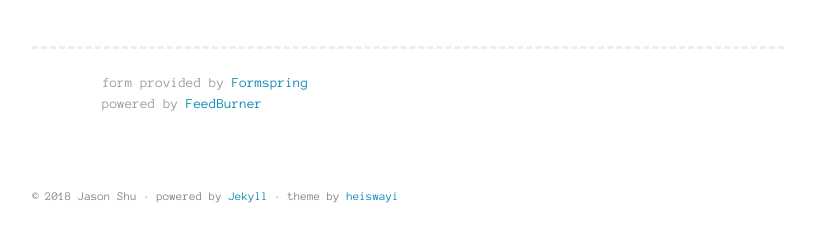
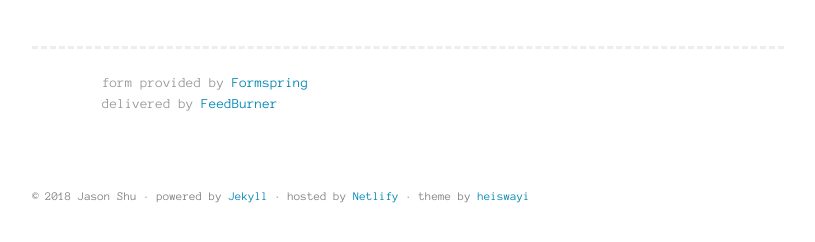
Before and after one commit to j4sonshu/likemagic, a Jekyll site: the page built from subscribe.md, in a window 1280 px wide. Shown: the part 231-473 px from the top of the page, without its empty margins (232-1047 px from the left). Built offline with Jekyll 4.4.1, drawn with Linux system fonts in a browser that asks for light colours.

Commit message:
netlify footer

```diff
--- a/_includes/footer.html
+++ b/_includes/footer.html
@@ -2,7 +2,8 @@
   <div class="container">
     <small class="block">&copy; {{ site.time | date: '%Y' }} {{ site.author.name }}</a> &middot; powered by
       <a href="https://jekyllrb.com/" target="_blank">
-        Jekyll</a> &middot; theme by
+        Jekyll</a> &middot; hosted by
+      <a href="https://www.netlify.com/" target="_blank">Netlify</a> &middot; theme by
       <a href="https://github.com/heiswayi/" target="_blank">heiswayi</a>
     </small>
   </div>
--- a/subscribe.md
+++ b/subscribe.md
@@ -4,7 +4,7 @@ title: subscribe
 permalink: /subscribe/
 ---
 
- <form style="text-align:left;" action="https://feedburner.google.com/fb/a/mailverify" method="post" target="_blank">
+ <form style="text-align:left;" action="https://feedburner.google.com/fb/a/mailverify?uri=likemagic&amp;loc=en_US" method="post" target="_blank">
    <input type="hidden" value="likemagic/nmlQ" name="uri"/>
    <input type="hidden" name="loc" value="en_US"/>
 
@@ -15,5 +15,5 @@ permalink: /subscribe/
 
 <aside class="share">
   <p>form provided by <a href="https://github.com/formspree/formspree" target="_blank">Formspring</a></p>
-  <p>powered by <a href="https://feedburner.google.com" target="_blank">FeedBurner</a></p>
+  <p>delivered by <a href="https://feedburner.google.com" target="_blank">FeedBurner</a></p>
 </aside>
```
